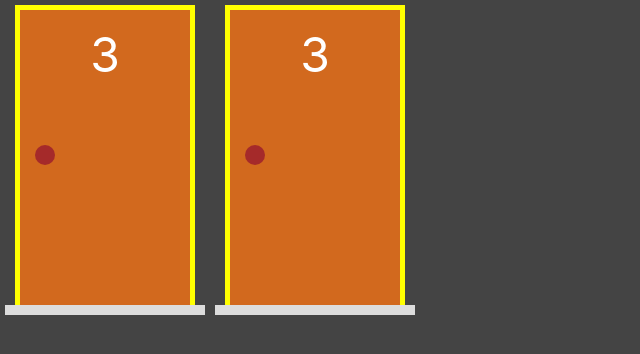
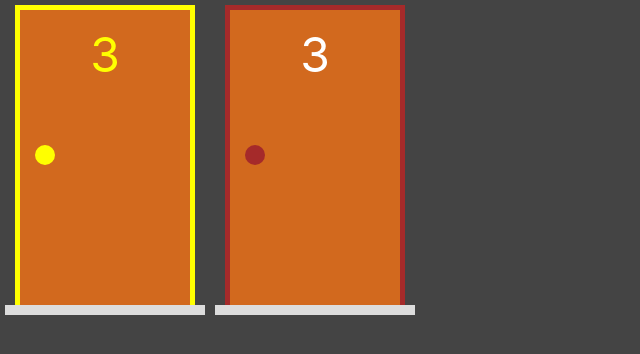
Before and after one commit to Brunogabriel-dev/monty-hall-react, a Next.js app: page / in a window 1280 px wide. Shown: the top 354 px of the page, without its empty margins (0-640 px from the left). Built offline with nearby package versions, Linux system fonts and the light colour scheme.

Commit message:
Inclusão de texto

```diff
--- a/components/Porta.jsx
+++ b/components/Porta.jsx
@@ -1,9 +1,10 @@
 import styles from "../styles/Porta.module.css"
 
 export default function Porta(props) {
+  const selecionada = props.selecionada ? styles.selecionada : ''
   return (
     <div className={styles.area}>
-      <div className={`${styles.estrutura} ${styles.selecionada}`}>
+      <div className={`${styles.estrutura} ${selecionada}`}>
         <div className={styles.porta}>
           <div className={styles.numero}>3</div>
           <div className={styles.macaneta}></div>
--- a/pages/index.jsx
+++ b/pages/index.jsx
@@ -3,7 +3,7 @@ import Porta from "../components/Porta";
 export default function Home() {
   return (
     <div style={{display: "flex"}}>
-      <Porta />
+      <Porta selecionada/>
       <Porta />
     </div>
   )
--- a/styles/Porta.module.css
+++ b/styles/Porta.module.css
@@ -51,3 +51,12 @@
   border-top: 5px solid yellow;
   border-right: 5px solid yellow;
 }
+
+
+.selecionada .numero {
+  color: yellow;
+}
+
+.selecionada .macaneta {
+  background-color: yellow;
+}
```
